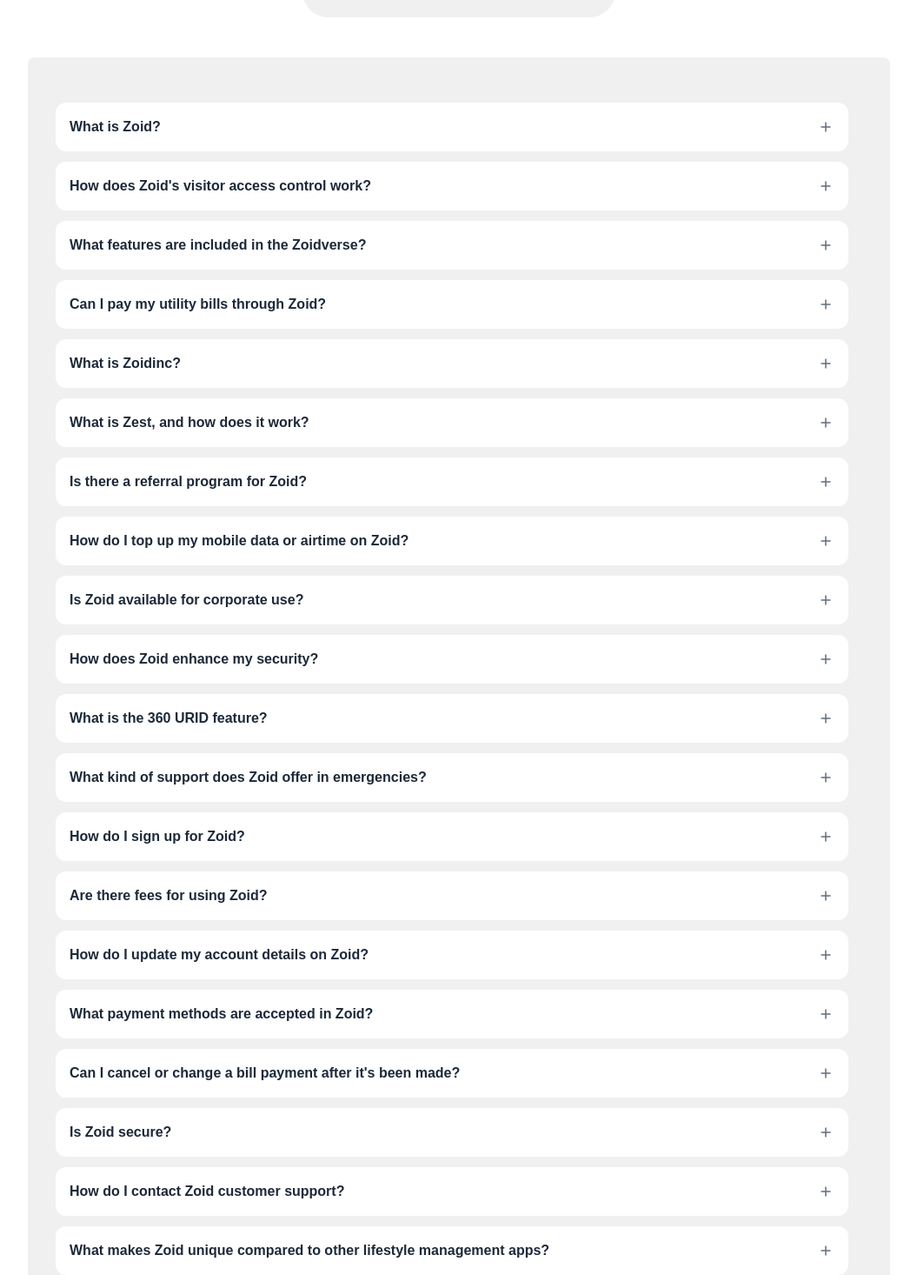
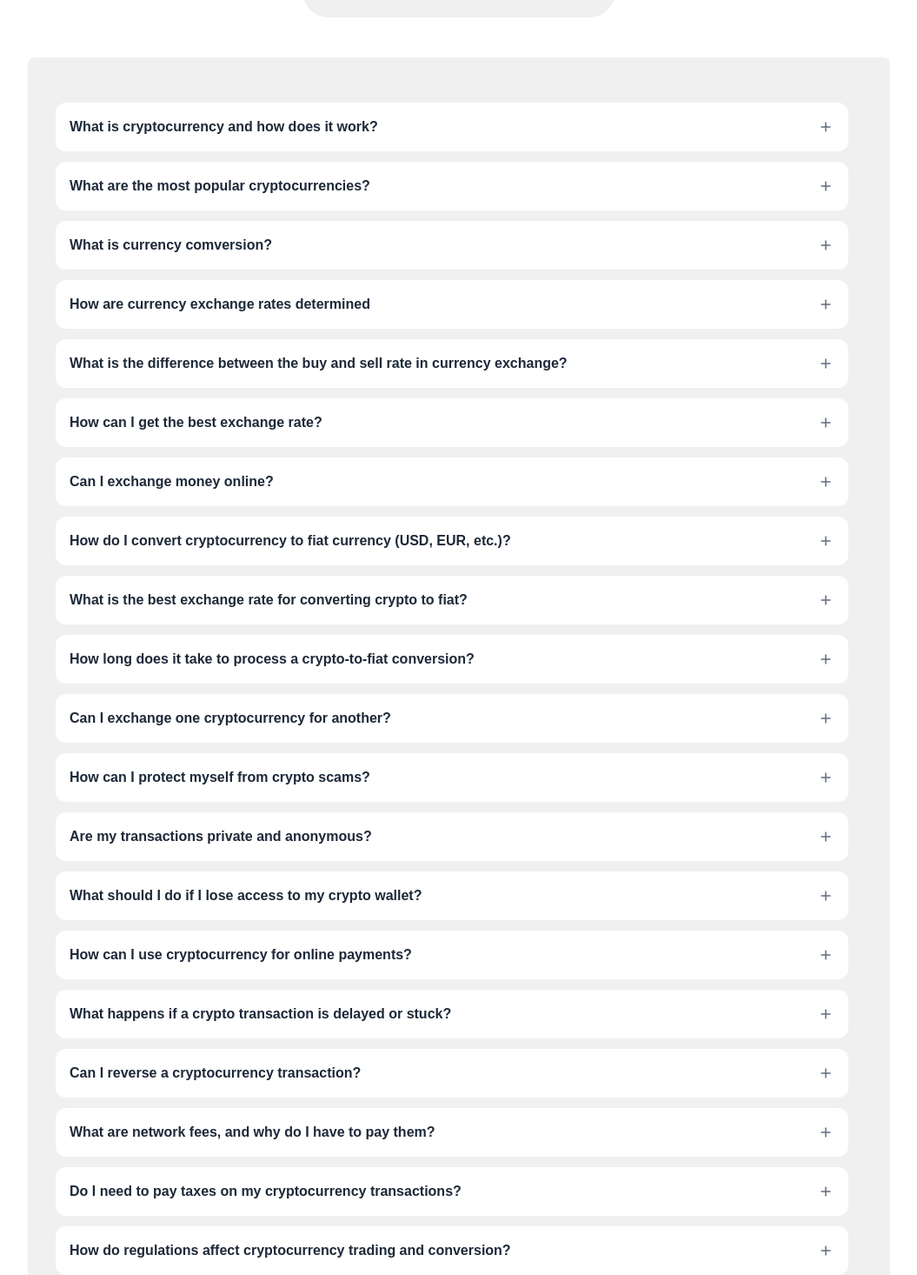
Before and after one commit to Sennaikee/cryptotracker, a Next.js app: page /faqs in a window 1280 px wide. Shown: the part 324-1790 px from the top of the page at 87% size, without its empty margins (112-1167 px from the left). Built offline with nearby package versions, Linux system fonts and the light colour scheme.

Commit message:
(Fayo)chore: replace Q/A placeholder text

```diff
--- a/src/app/components/faqs.tsx
+++ b/src/app/components/faqs.tsx
@@ -12,201 +12,191 @@
 
     const data = [
         {
-            question: "What is Zoid?",
+            question: "What is cryptocurrency and how does it work?",
             answer: (
                 <p>
-                    Zoid is a digital platform designed to enhance lifestyle experiences
-                    by providing secure visitor access control, seamless bill payments,
-                    data top-ups, and more. It brings together a secure and hassle-free
-                    way of living within the Zoidverse.
+                   Cryptocurrency is a digital or virtual currency that uses cryptography for security.
+                   It operates on decentralized networks based on blockchain technology, allowing secure,
+                   transparent, and tamper-proof transactions.
+
                 </p>
             ),
         },
         {
-            question: "How does Zoid's visitor access control work?",
+            question: "What are the most popular cryptocurrencies?",
             answer: (
                 <p>
-                    Zoid`&apos;`s visitor access control feature allows residents to manage and
-                    monitor visitor entry, adding an extra layer of security to their
-                    homes. You can grant or deny access, ensuring only authorized visitors
-                    can enter.
+                   Some of the most well-known cryptocurrencies include Bitcoin (BTC),
+                   Ethereum (ETH), Binance Coin (BNB), Cardano (ADA), Solana (SOL), and Ripple (XRP).
                 </p>
             ),
         },
         {
-            question: "What features are included in the Zoidverse?",
+            question: "What is currency comversion?",
             answer: (
                 <p>
-                    The Zoidverse includes bill payment options, data and airtime top-ups,
-                    shopping through Zoidinc, home listings via Zest, and a range of
-                    lifestyle management features, all accessible from a single platform.
+                    ThCurrency conversion is the process of exchanging one country’s currency
+                    for another based on exchange rates. It is commonly done for travel, international trade,
+                    or investment purposes.
                 </p>
             ),
         },
         {
-            question: " Can I pay my utility bills through Zoid?",
+            question: "How are currency exchange rates determined",
             answer: (
                 <p>
-                    Yes, Zoid offers a convenient bill payment feature that lets you pay
-                    utilities, internet, and other services directly through the app.
+                   Exchange rates fluctuate based on supply and demand, economic conditions, inflation,
+                   interest rates, and geopolitical factors. Central banks and financial markets play a
+                   significant role in setting rates.
                 </p>
             ),
         },
         {
-            question: "What is Zoidinc?",
+            question: "What is the difference between the buy and sell rate in currency exchange?",
             answer: (
                 <p>
-                    Zoidinc is the shopping feature within Zoid, where you can explore and
-                    purchase various products, making it easy to manage your household
-                    shopping needs from one place.
+                    -The <strong>buy rate</strong> is the price a currency exchange service is willing to pay for your currency.
+                    - The <strong>sell rate</strong> is the price at which they will sell you a foreign currency.
+                    The difference between the two is called the <strong>exchange spread</strong> and represents the service provider’s profit.
                 </p>
             ),
         },
         {
-            question: "What is Zest, and how does it work?",
+            question: "How can I get the best exchange rate?",
             answer: (
                 <p>
-                    Zest is Zoid`&apos;`s real estate feature that allows users to find homes or
-                    list properties for sale or lease. You can browse listings or put up
-                    your property within the Zoidverse for others to view.
+                   To get the best rate, compare rates across banks, online forex platforms,
+                   and currency exchange services. Avoid exchanging currency at airports,
+                   as they often have higher fees and poor rates.
                 </p>
             ),
         },
         {
-            question: "Is there a referral program for Zoid?",
+            question: "Can I exchange money online?",
             answer: (
                 <p>
-                    Yes, Zoid offers a `&apos;`Refer and Earn`&apos;` program. When you refer friends to
-                    sign up on Zoid, you earn rewards as they join and start using the
-                    platform.
+                    Yes, many online platforms allow you to convert currencies digitally,
+                     including Wise (formerly TransferWise), PayPal, Revolut, and online banking services.
                 </p>
             ),
         },
         {
-            question: "How do I top up my mobile data or airtime on Zoid?",
+            question: "How do I convert cryptocurrency to fiat currency (USD, EUR, etc.)?",
             answer: (
                 <p>
-                    Simply go to the top-up section in the app, select your preferred
-                    amount, and follow the prompts to instantly top up your data or
-                    airtime.
+                   You can convert crypto to fiat using a cryptocurrency exchange, a peer-to-peer (P2P) platform, or crypto ATMs.
+                   Simply select the cryptocurrency, input the amount, and choose your preferred withdrawal method.
                 </p>
             ),
         },
         {
-            question: "Is Zoid available for corporate use?",
+            question: "What is the best exchange rate for converting crypto to fiat?",
             answer: (
                 <p>
-                    Yes, Zoid can be adapted for corporate environments, providing access
-                    control, emergency support, and more to help manage large estates and
-                    office complexes.
+                    Exchange rates fluctuate across platforms.
+                    Checking multiple exchanges, such as Binance, Kraken, and Coinbase, helps you find the best rate.
                 </p>
             ),
         },
         {
-            question: "How does Zoid enhance my security?",
+            question: "How long does it take to process a crypto-to-fiat conversion?",
             answer: (
                 <p>
-                    Zoid`&apos;`s security management system includes visitor control, real-time
-                    emergency support, and features like 360 URID to offer comprehensive
-                    protection for you and your family.
+                    Processing times vary based on network congestion, payment method, and platform policies.
+                    On exchanges, it can take anywhere from a few minutes to several hours.
                 </p>
             ),
         },
         {
-            question: "What is the 360 URID feature?",
+            question: "Can I exchange one cryptocurrency for another?",
             answer: (
                 <p>
-                    The 360 URID is an advanced feature providing all-around surveillance
-                    and response integration for enhanced safety and convenience within
-                    Zoid-enabled communities.
+                    Yes, crypto-to-crypto exchanges allow you to swap one cryptocurrency for another.
+                    This can be done on platforms like Binance, Uniswap, or KuCoin.
                 </p>
             ),
         },
         {
-            question: "What kind of support does Zoid offer in emergencies?",
+            question: "How can I protect myself from crypto scams?",
             answer: (
                 <p>
-                    Zoid offers real-time emergency support, connecting residents with
-                    local emergency services and providing on-platform alerts for quick
-                    response in urgent situations.
+                    Avoid suspicious links, double-check website URLs,
+                    enable two-factor authentication (2FA), and never share your private keys. Only use reputable exchanges and wallets.
                 </p>
             ),
         },
         {
-            question: "How do I sign up for Zoid?",
+            question: "Are my transactions private and anonymous?",
             answer: (
                 <p>
-                    You can download the Zoid app from your app store, follow the
-                    registration steps, and start using Zoid for enhanced lifestyle
-                    management.
+                    Most blockchain transactions are <em>pseudonymous</em>, meaning they don’t reveal your identity but can be traced.
+                    Privacy coins like Monero (XMR) and Zcash (ZEC) offer more anonymity.
                 </p>
             ),
         },
         {
-            question: "Are there fees for using Zoid?",
+            question: "What should I do if I lose access to my crypto wallet?",
             answer: (
                 <p>
-                    While some basic features may be free, premium services within the
-                    Zoidverse, such as visitor access control or real estate listings on
-                    Zest, may come with small service fees.
+                    If you lose access, recover your wallet using the <strong>recovery seed phrase</strong>.
+                    If you lost your private keys without a backup, unfortunately, you may not be able to recover your funds.
                 </p>
             ),
         },
         {
-            question: "How do I update my account details on Zoid?",
+            question: "How can I use cryptocurrency for online payments?",
             answer: (
                 <p>
-                    Go to the settings section in the app, where you can easily update
-                    your personal information, contact details, and preferences.
+                    Many online merchants accept cryptocurrency through payment gateways like BitPay, CoinGate,
+                    or even direct wallet-to-wallet transfers.
+                    Some companies issue crypto debit cards for spending crypto like cash.
                 </p>
             ),
         },
         {
-            question: "What payment methods are accepted in Zoid?",
+            question: "What happens if a crypto transaction is delayed or stuck?",
             answer: (
                 <p>
-                    Zoid accepts multiple payment methods, including credit/debit cards,
-                    bank transfers, and mobile money, for your convenience.
+                Transactions can get stuck due to <strong>low network fees</strong>.
+                Some wallets allow you to speed up transactions by increasing fees or cancel them if not confirmed.
                 </p>
             ),
         },
         {
-            question: "Can I cancel or change a bill payment after it's been made?",
+            question: "Can I reverse a cryptocurrency transaction?",
             answer: (
                 <p>
-                    Unfortunately, once a bill payment is processed, it cannot be
-                    canceled. Please review all information before confirming payments.
+                    No, crypto transactions are <strong>irreversible</strong> once confirmed on the blockchain.
+                    Always verify recipient details before sending funds.
                 </p>
             ),
         },
         {
-            question: "Is Zoid secure?",
+            question: "What are network fees, and why do I have to pay them?",
             answer: (
                 <p>
-                    Absolutely. Zoid utilizes advanced encryption and multi-factor
-                    authentication to protect user data and ensure a secure experience.
+                    Network fees (also called <strong>gas fees</strong>) are charges paid to miners or
+                    validators for processing transactions on the blockchain. They vary depending on network congestion.
                 </p>
             ),
         },
         {
-            question: "How do I contact Zoid customer support?",
+            question: " Do I need to pay taxes on my cryptocurrency transactions?",
             answer: (
                 <p>
-                    You can reach Zoid`&apos;`s customer support through the app by navigating to
-                    the support section or by contacting us via our official website.
+                    In many countries, crypto is taxed as <strong>capital gains or income</strong>.
+                    You may need to report gains or losses, so check with your local tax authority.
                 </p>
             ),
         },
         {
             question:
-                "What makes Zoid unique compared to other lifestyle management apps?",
+                "How do regulations affect cryptocurrency trading and conversion?",
             answer: (
                 <p>
-                    Zoid combines secure visitor management, integrated emergency support,
-                    and a wide range of services—like shopping, bill payment, and real
-                    estate listings—all in one app, making it a comprehensive lifestyle
-                    solution.
-                </p>
+                   Regulations impact how exchanges operate, KYC (Know Your Customer) requirements, and taxation.
+                   Some countries have <strong>strict laws</strong>, while others are more crypto-friendly. Always stay updated on your local regulations.
+                 </p>
             ),
         },
     ];
```
